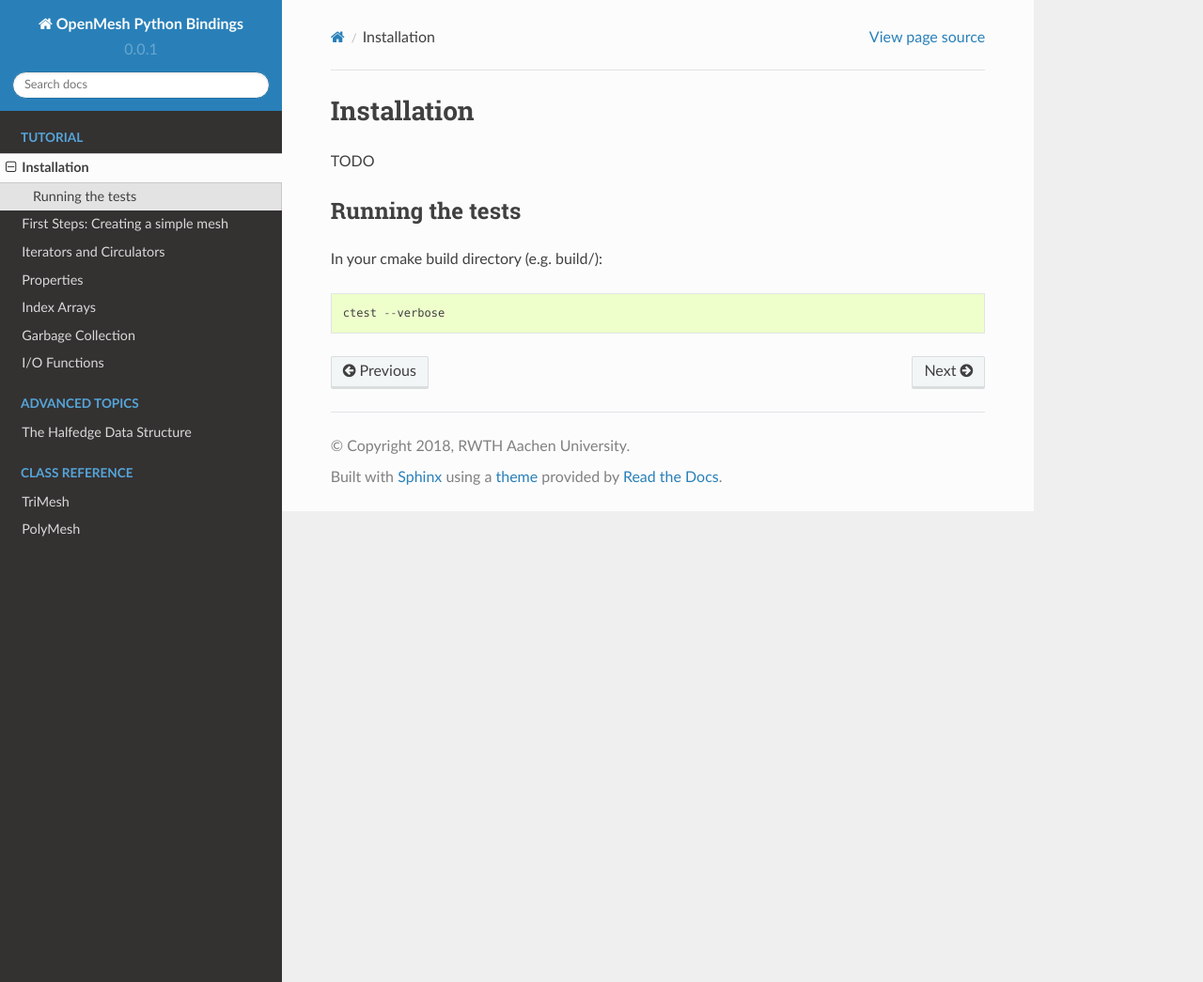
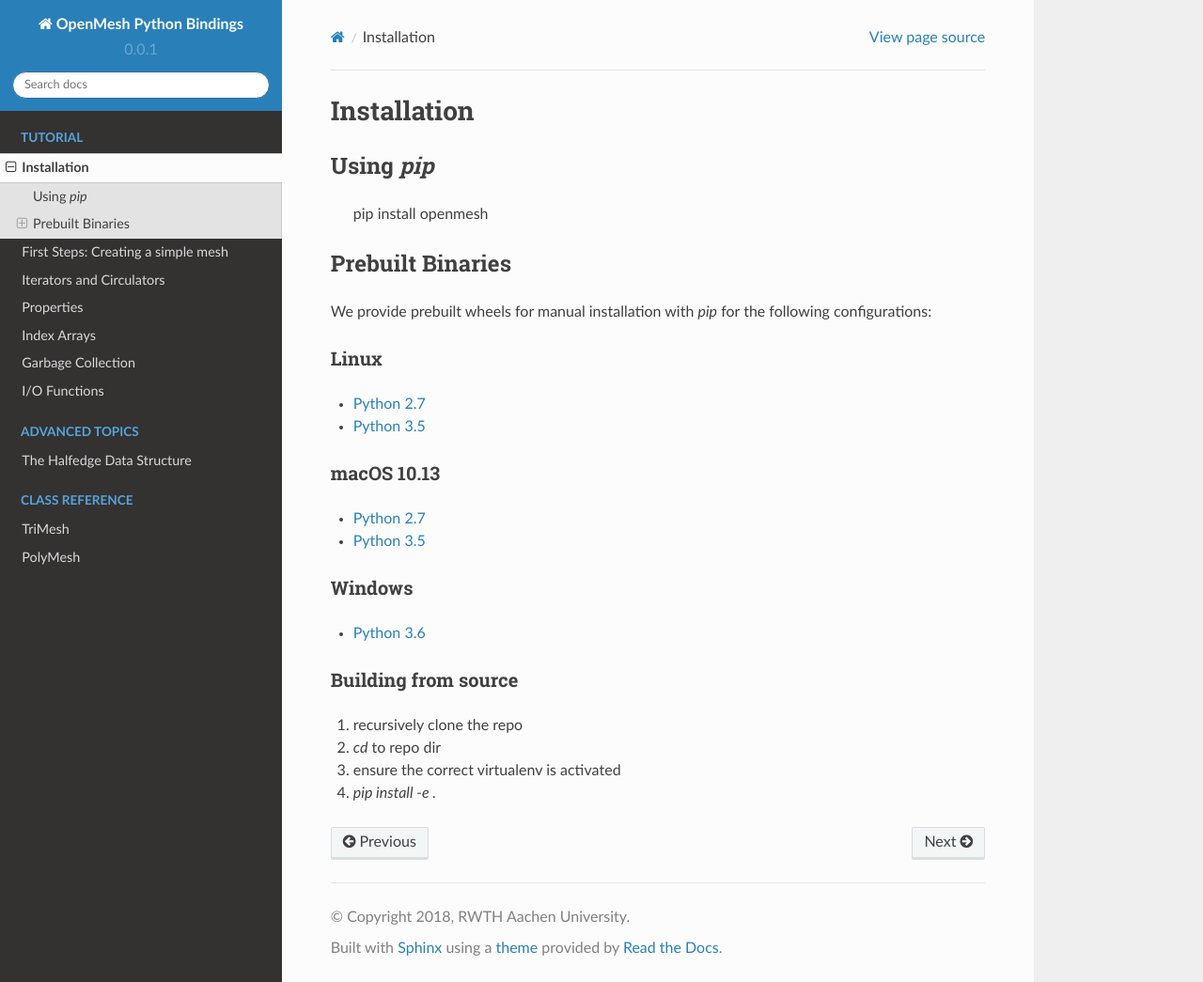
Before and after one commit to nmaxwell/OpenMesh-Python, a Sphinx documentation site: the page built from docs/install.rst, in a window 1280 px wide and 1045 px high. Shown: the whole window at 94% size. Built offline with Sphinx 7.4.7 and the Read the Docs theme 2.0.0, drawn with Linux system fonts in a browser that asks for light colours.

Commit message:
update install.rst

```diff
--- a/docs/install.rst
+++ b/docs/install.rst
@@ -1,15 +1,44 @@
-
 ************
 Installation
 ************
 
-TODO
+Using `pip`
+----------
 
-Running the tests
-#################
+    pip install openmesh
 
-In your cmake build directory (e.g. build/):
+Prebuilt Binaries
+-----------------
 
-.. code:: python
+We provide prebuilt wheels for manual installation with `pip` for the following configurations:
 
-    ctest --verbose
+Linux
+^^^^^
+* `Python 2.7 <https://www.graphics.rwth-aachen.de:9000/OpenMesh/openmesh-python/-/jobs/artifacts/master/browse/release?job=deploy-2.7-linux>`_
+* `Python 3.5 <https://www.graphics.rwth-aachen.de:9000/OpenMesh/openmesh-python/-/jobs/artifacts/master/browse/release?job=deploy-3.5-linux>`_
+
+macOS 10.13
+^^^^^^^^^^^
+* `Python 2.7 <https://www.graphics.rwth-aachen.de:9000/OpenMesh/openmesh-python/-/jobs/artifacts/master/browse/release?job=deploy-2.7-macos>`_
+* `Python 3.5 <https://www.graphics.rwth-aachen.de:9000/OpenMesh/openmesh-python/-/jobs/artifacts/master/browse/release?job=deploy-3.5-macos>`_
+
+Windows
+^^^^^^^
+* `Python 3.6 <https://www.graphics.rwth-aachen.de:9000/OpenMesh/openmesh-python/-/jobs/artifacts/master/browse/release?job=deploy-3.6-VS2017>`_
+
+Building from source
+^^^^^^^^^^^^^^^^^^^^
+1. recursively clone the repo
+2. `cd` to repo dir
+3. ensure the correct virtualenv is activated
+4. `pip install -e .`
+
+..
+    Running the tests
+    #################
+
+    In your cmake build directory (e.g. build/):
+
+    .. code:: python
+
+        ctest --verbose
```
